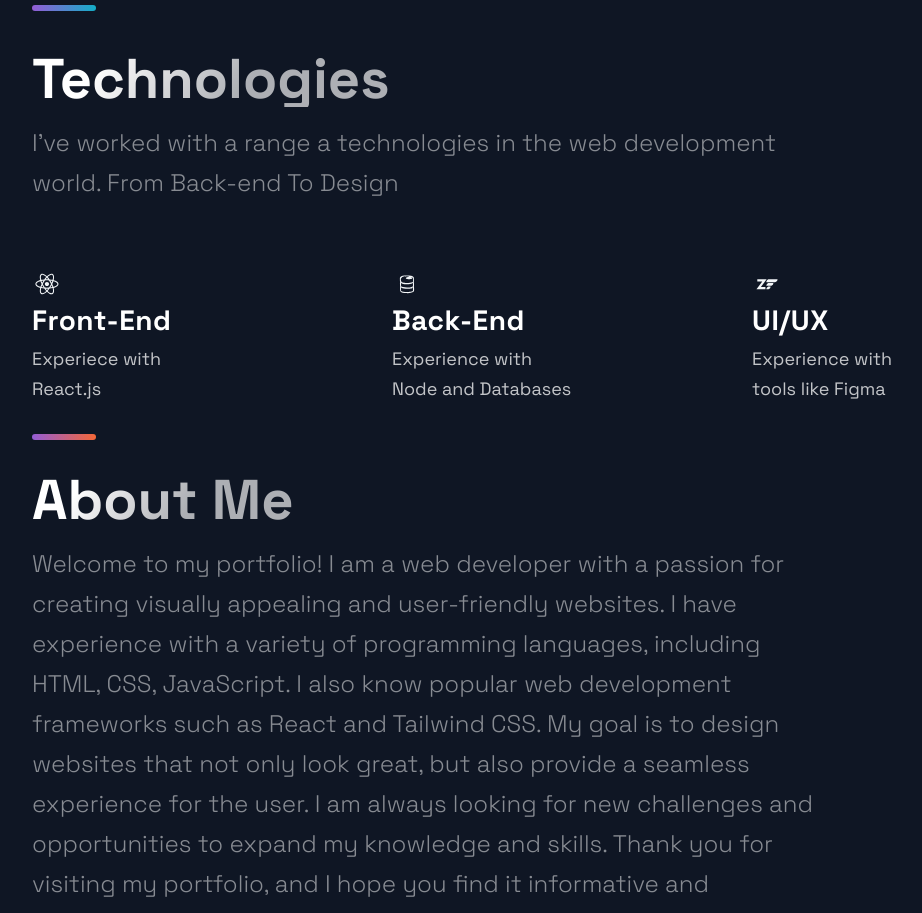
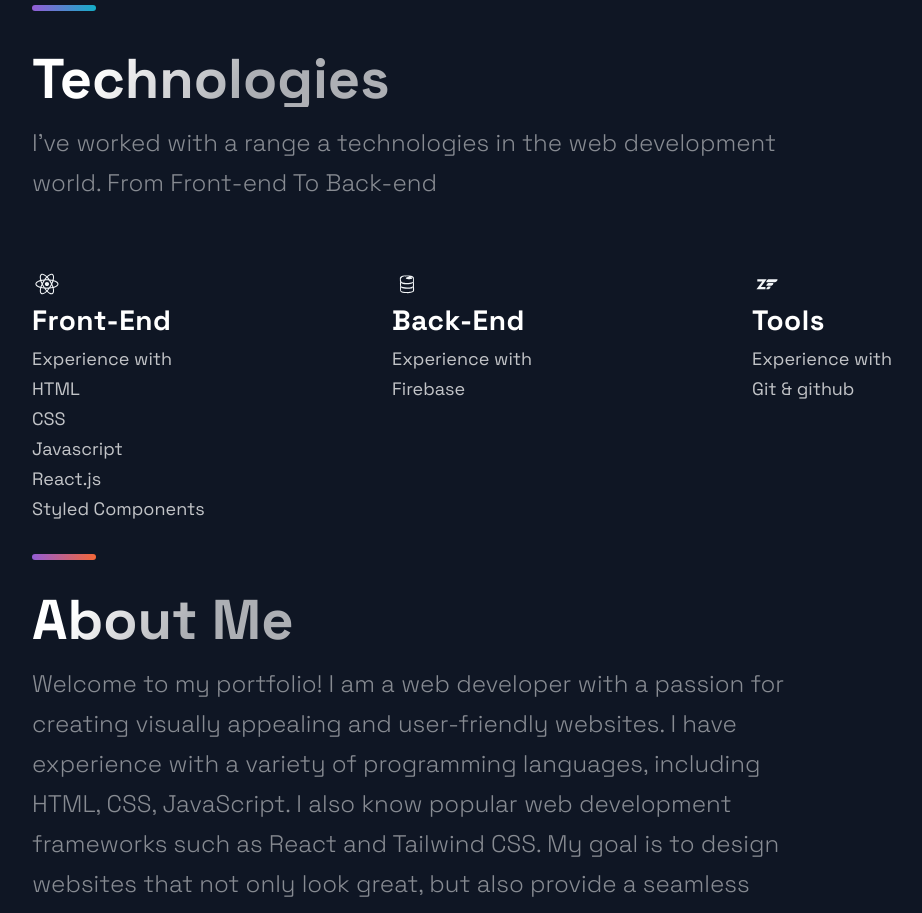
Before and after one commit to Michael-c7/personal-portfolio, a Next.js app: page / in a window 1280 px wide. Shown: the part 2300-3213 px from the top of the page, without its empty margins (88-1010 px from the left). Built offline with nearby package versions, Linux system fonts and the light colour scheme.

Commit message:
updated the sectionText, listed tech and changed ui/ux section to tools section

```diff
--- a/src/components/Technologies/Technologies.js
+++ b/src/components/Technologies/Technologies.js
@@ -9,7 +9,7 @@ const Technologies = () =>  (
     <SectionTitle>Technologies</SectionTitle>
     <SectionText>
       I've worked with a range a technologies in the web development world.
-      From Back-end To Design
+      From Front-end To Back-end
     </SectionText>
     <List>
       <ListItem>
@@ -19,8 +19,12 @@ const Technologies = () =>  (
         <ListContainer>
           <ListTitle>Front-End</ListTitle>
           <ListParagraph>
-            Experiece with <br />
-            React.js
+            Experience with <br />
+            <p>HTML</p>
+            <p>CSS</p>
+            <p>Javascript</p>
+            <p>React.js</p>
+            <p>Styled Components</p>
           </ListParagraph>
         </ListContainer>
       </ListItem>
@@ -32,7 +36,7 @@ const Technologies = () =>  (
           <ListTitle>Back-End</ListTitle>
           <ListParagraph>
             Experience with <br />
-            Node and Databases
+            <p>Firebase</p>
           </ListParagraph>
         </ListContainer>
       </ListItem>
@@ -41,10 +45,10 @@ const Technologies = () =>  (
           <DiZend size="3rem" />
         </picture>
         <ListContainer>
-          <ListTitle>UI/UX</ListTitle>
+          <ListTitle>Tools</ListTitle>
           <ListParagraph>
             Experience with <br />
-            tools like Figma
+            <p>Git & github</p>
           </ListParagraph>
         </ListContainer>
       </ListItem>
```
